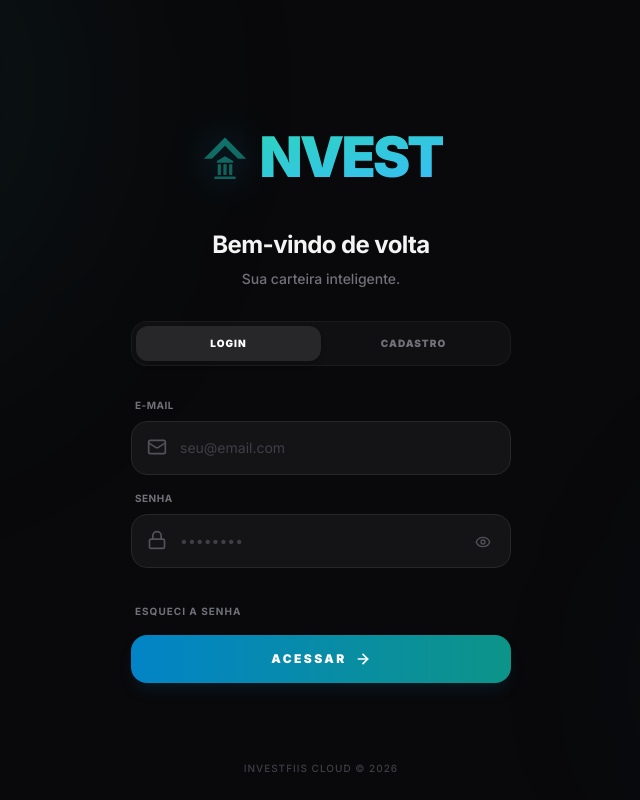
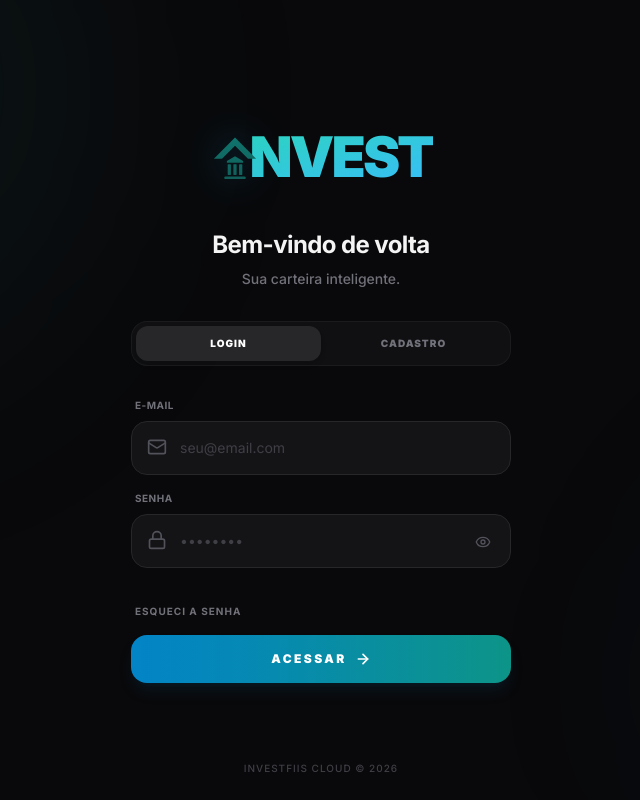
Before and after one commit to rafaelgabassi07-tech/CarteiraFIIs, a React (Vite) app: page / in a window 1280 px wide. Shown: the whole page, without its empty margins (319-959 px from the left). Built offline with nearby package versions, Linux system fonts and the light colour scheme; no server answers.

Commit message:
fix: Adjust logo spacing for better visual alignment
Reduces the gap between the logo icon and the text to improve visual consistency across login and settings pages.

```diff
--- a/pages/Login.tsx
+++ b/pages/Login.tsx
@@ -78,7 +78,7 @@ export const Login: React.FC = () => {
         {/* Header Section */}
         <div className="mb-8 text-center anim-fade-in-up">
             {/* BRAND COMPOSITION */}
-            <div className="flex items-center justify-center gap-2 mb-8 relative select-none">
+            <div className="flex items-center justify-center gap-0 mb-8 relative select-none">
                 <div className="w-[52px] h-[80px] flex items-center justify-center relative z-10">
                    <svg viewBox="0 0 512 512" fill="none" xmlns="http://www.w3.org/2000/svg" className="w-full h-auto drop-shadow-[0_0_20px_rgba(14,165,233,0.4)]">
                         <defs>
@@ -95,7 +95,7 @@ export const Login: React.FC = () => {
                         <path d="M160 448H352C356.418 448 360 451.582 360 456V472H152V456C152 451.582 155.582 448 160 448Z" fill="url(#logo_grad_login)"/>
                    </svg>
                 </div>
-                <span className="text-[56px] font-black tracking-tighter leading-none text-transparent bg-clip-text bg-gradient-to-br from-teal-400 to-sky-400 relative z-0">
+                <span className="text-[56px] font-black tracking-tighter leading-none text-transparent bg-clip-text bg-gradient-to-br from-teal-400 to-sky-400 relative z-0 -ml-3">
                     NVEST
                 </span>
             </div>
--- a/pages/Settings.tsx
+++ b/pages/Settings.tsx
@@ -442,7 +442,7 @@ export const Settings = ({
         {activeSection === 'about' && (
           <div className="space-y-4">
             <div className="bg-white dark:bg-zinc-900 p-8 rounded-2xl border border-zinc-100 dark:border-zinc-800 text-center overflow-hidden">
-                <div className="flex items-center justify-center gap-2 mb-6 relative select-none scale-90">
+                <div className="flex items-center justify-center gap-0 mb-6 relative select-none scale-90">
                     <div className="w-[52px] h-[80px] flex items-center justify-center relative z-10">
                     <svg viewBox="0 0 512 512" fill="none" xmlns="http://www.w3.org/2000/svg" className="w-full h-auto drop-shadow-[0_0_20px_rgba(14,165,233,0.4)]">
                             <defs>
@@ -454,7 +454,7 @@ export const Settings = ({
                             <path d="M160 448H352C356.418 448 360 451.582 360 456V472H152V456C152 451.582 155.582 448 160 448Z" fill="url(#logo_grad_about)"/>
                     </svg>
                     </div>
-                    <span className="text-[56px] font-black tracking-tighter leading-none text-transparent bg-clip-text bg-gradient-to-br from-teal-400 to-sky-400 relative z-0">NVEST</span>
+                    <span className="text-[56px] font-black tracking-tighter leading-none text-transparent bg-clip-text bg-gradient-to-br from-teal-400 to-sky-400 relative z-0 -ml-3">NVEST</span>
                 </div>
               <p className="text-[10px] font-black uppercase text-zinc-400 tracking-widest mb-4">Built for Investors</p>
               <p className="text-xs text-zinc-500 dark:text-zinc-400 leading-relaxed font-medium mb-6">Focado em performance, design e simplicidade para a gestão inteligente de dividendos na B3.</p>
```
